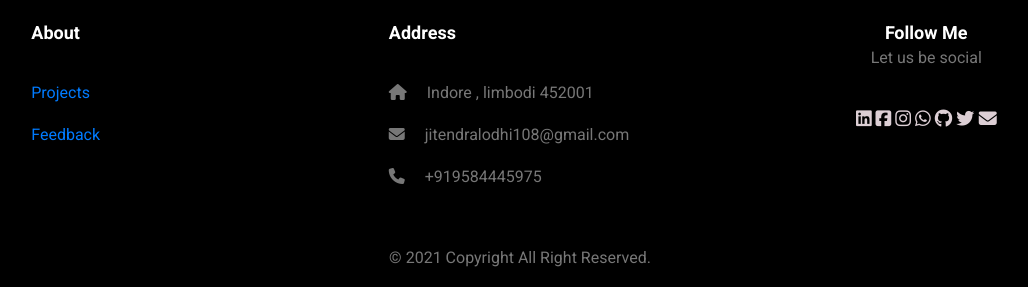
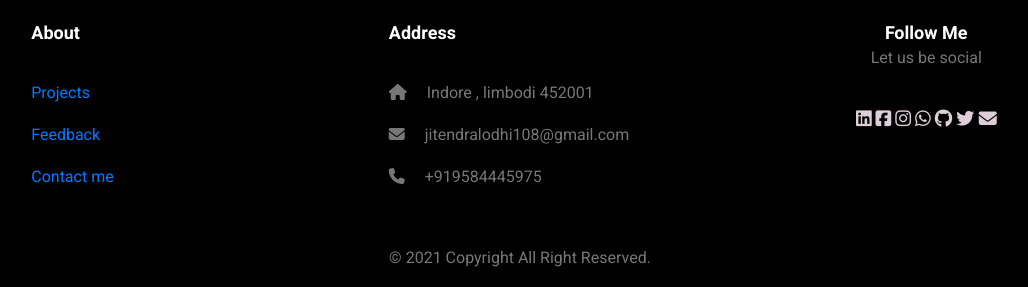
Before and after one commit to jitendralodhidev/Portfolio-3.0, a Django app: page /about in a window 1280 px wide. Shown: the part 2772-3059 px from the top of the page, without its empty margins (120-1148 px from the left). Run offline with Django 3.2, Linux system fonts and the light colour scheme; some libraries are stand-ins or nearby versions.

Commit message:
added option in footer

```diff
--- a/templates/basic.html
+++ b/templates/basic.html
@@ -153,6 +153,11 @@
                                 <a href="/feedback">Feedback</a>
                             </p>
                         </li>
+                        <li>
+                            <p>
+                                <a href="/contact">Contact me</a>
+                            </p>
+                        </li>
 
 
                 </div>
```
